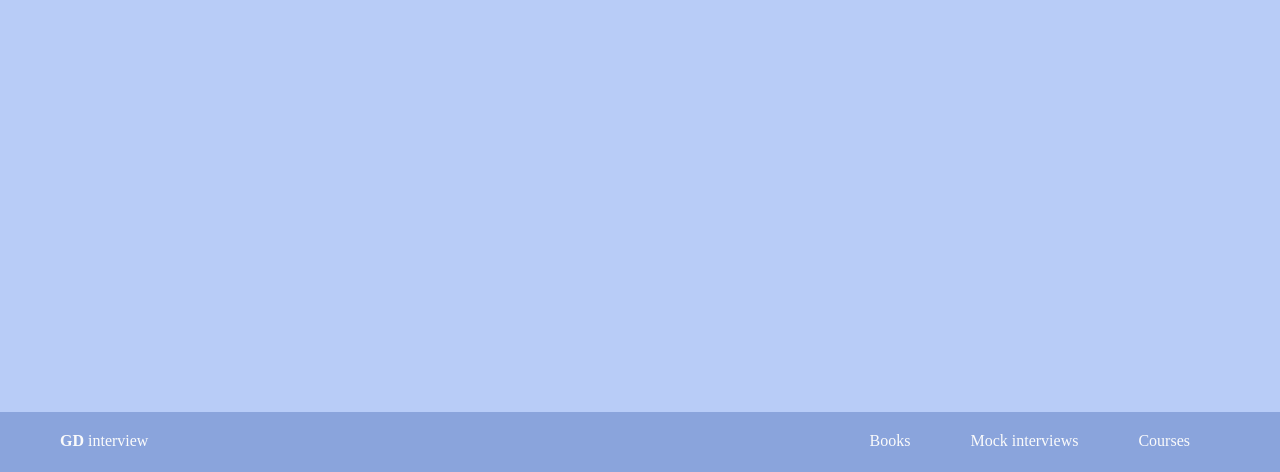
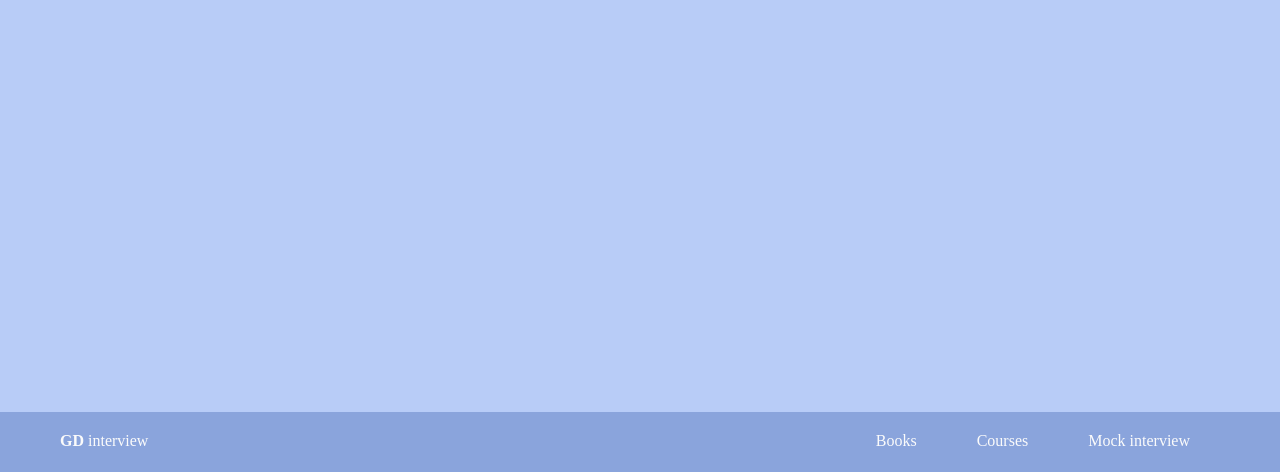
Before and after one commit to GDInterview/gdinterview.github.io, a website built with webpack: page dist/index.html in a window 1280 px wide. Shown: the part 328-800 px from the top of the page. Built offline with nearby package versions, Linux system fonts and the light colour scheme.

```diff
--- a/dist/index.html
+++ b/dist/index.html
@@ -23,9 +23,8 @@
        <div class="gdi-resources">
             <div class="gdi-resource-header-grp">
                 <span id="gdi-books-li-header" class="gdi-resource-header">Books</span>
-                <span id="gdi-mock-interview-li-header" class="gdi-resource-header">Mock interviews</span>
                 <span id="gdi-courses-li-header" class="gdi-resource-header">Courses</span>
-                <span></span>
+                <span id="gdi-mock-interview-li-header" class="gdi-resource-header">Mock interview</span>
             </div>
             <div id="gdi-resource-list">
                 <!-- RESOURCE LISTS ATTACH HERE ON WAKEUP -->
--- a/package.json
+++ b/package.json
@@ -10,7 +10,7 @@
     "build": "webpack --mode=development",
     "//": "If you are building your app locally, in the following line remove everything after webpack-dev-server --host 0.0.0.0 --disable-host-check --public $PROJECT_DOMAIN.glitch.me",
     "start": "webpack-dev-server",
-    "predeploy": "yarn run build",
+    "predeploy": "npm run build",
     "deploy": "gh-pages -d dist"
   },
   "devDependencies": {
```
